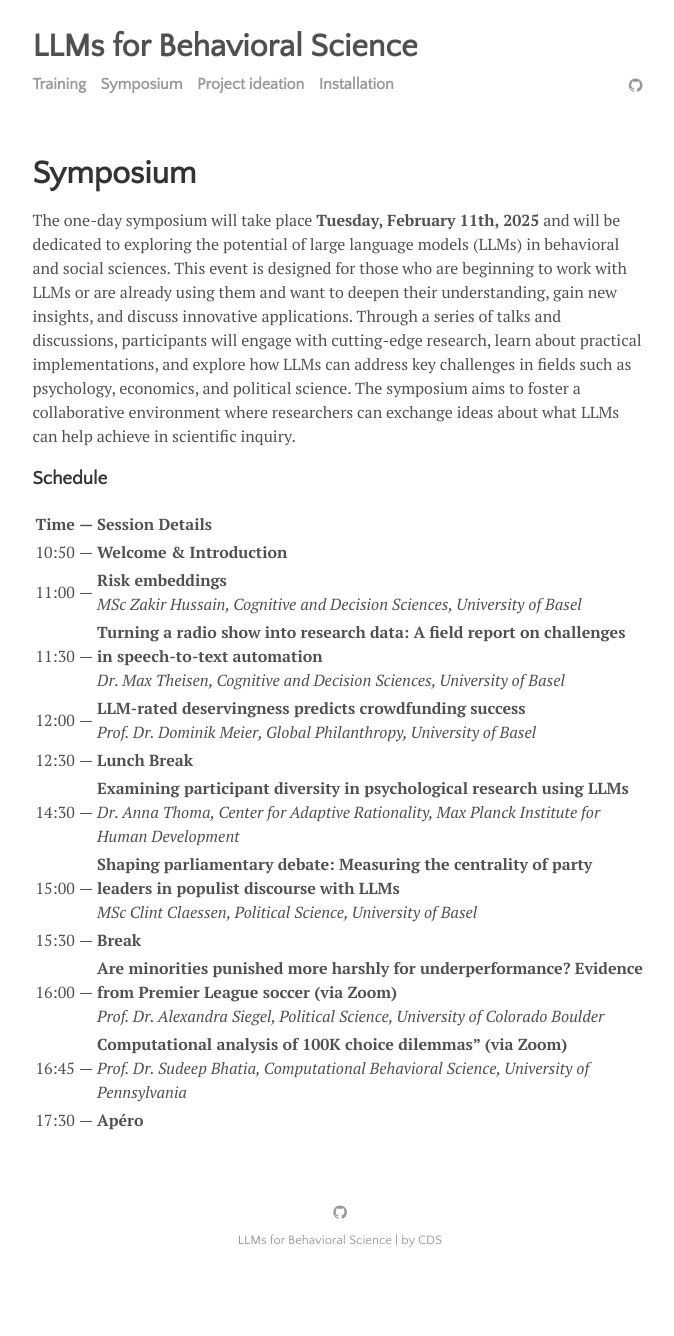
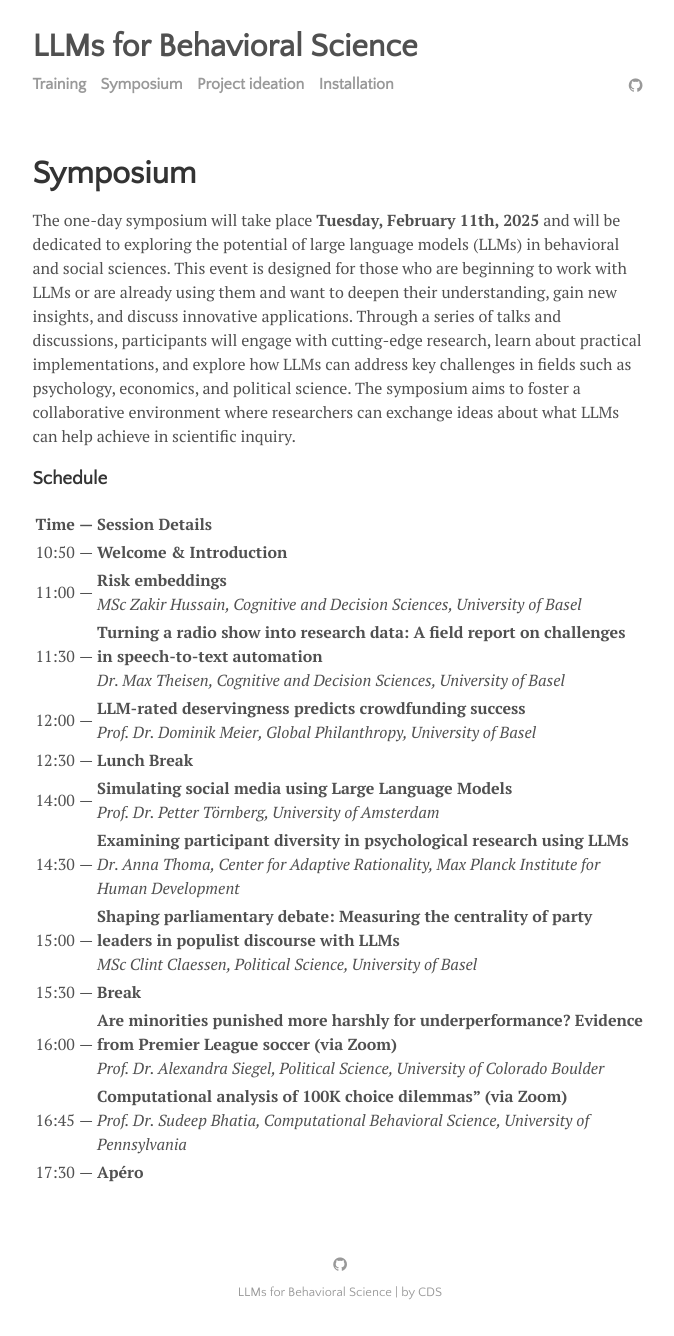
Before and after one commit to cdsbasel/LLM4BeSci_2025Unibas, a Jekyll site: the page built from menu/symposium.md, in a window 1280 px wide. Shown: the whole page, without its empty margins (300-974 px from the left). Built offline with Jekyll 4.4.1, drawn with Linux system fonts in a browser that asks for light colours; before the commit the page ends 1284 px from its top, so only the background shows below that.

Commit message:
Update symposium.md

```diff
--- a/menu/symposium.md
+++ b/menu/symposium.md
@@ -15,6 +15,7 @@
 | 11:30 |---| **Turning a radio show into research data: A field report on challenges in speech-to-text automation**<br> *Dr. Max Theisen, Cognitive and Decision Sciences, University of Basel* |
 | 12:00 |---| **LLM-rated deservingness predicts crowdfunding success**  <br> *Prof. Dr. Dominik Meier, Global Philanthropy, University of Basel* |
 | 12:30 |---| **Lunch Break**                                              |
+| 14:00 |---| **Simulating social media using Large Language Models**  <br> *Prof. Dr. Petter Törnberg, University of Amsterdam* |
 | 14:30 |---| **Examining participant diversity in psychological research using LLMs**  <br> *Dr. Anna Thoma, Center for Adaptive Rationality, Max Planck Institute for Human Development* |
 | 15:00 |---| **Shaping parliamentary debate: Measuring the centrality of party leaders in populist discourse with LLMs**  <br> *MSc Clint Claessen, Political Science, University of Basel* |
 | 15:30 |---| **Break**                                              |
```
